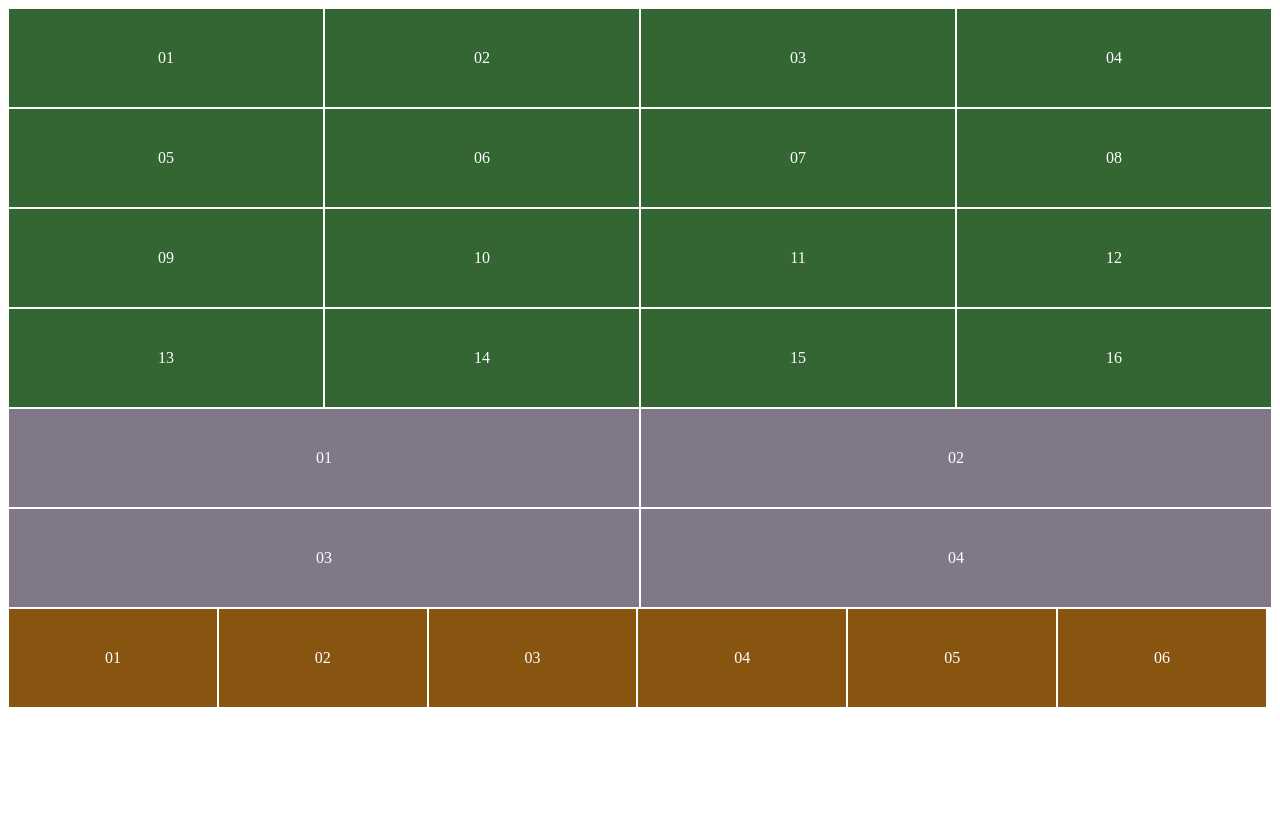
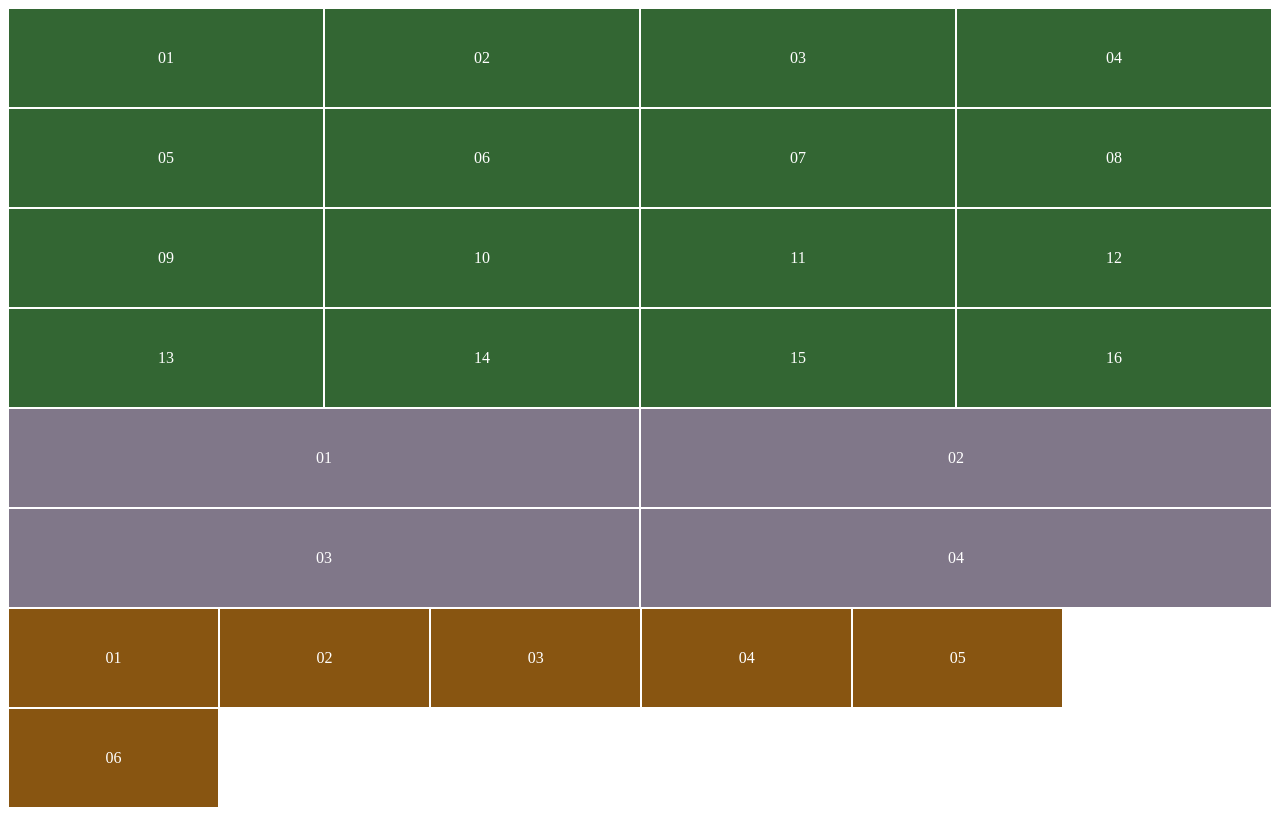
Before and after one commit to chiekodama/w8-output, a plain HTML site: page html-css/index.html in a window 1280 px wide. Drawn offline with Linux system fonts and the light colour scheme.

Commit message:
6*1のwidthを変更

```diff
--- a/html-css/style.css
+++ b/html-css/style.css
@@ -26,7 +26,7 @@
     border: 1px solid #fff;
 }
 .child3 {
-    width: 16.6%;
+    width: 16.7%;
     height: 100px;
     justify-content: center;
     align-items: center;
```
